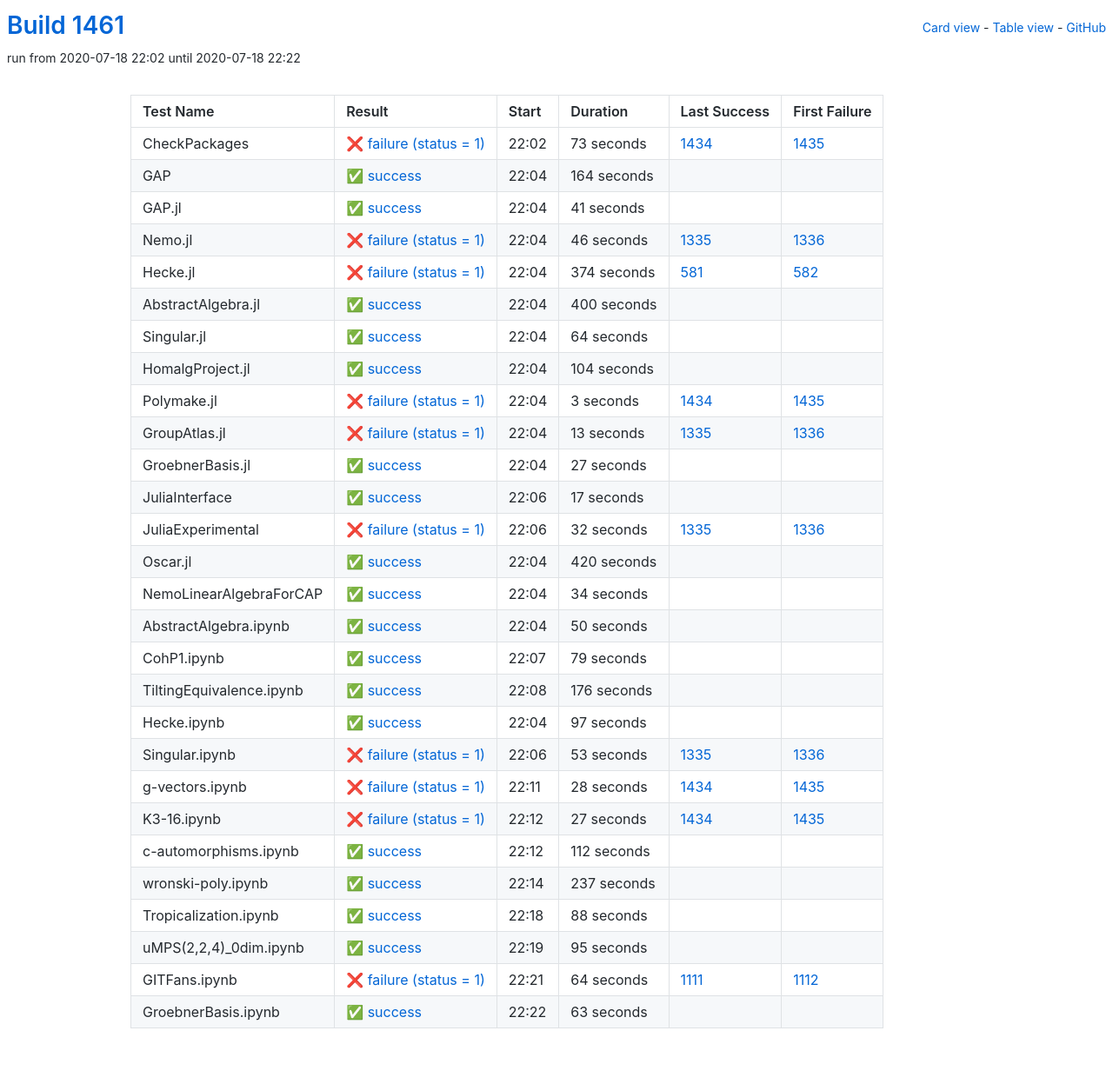
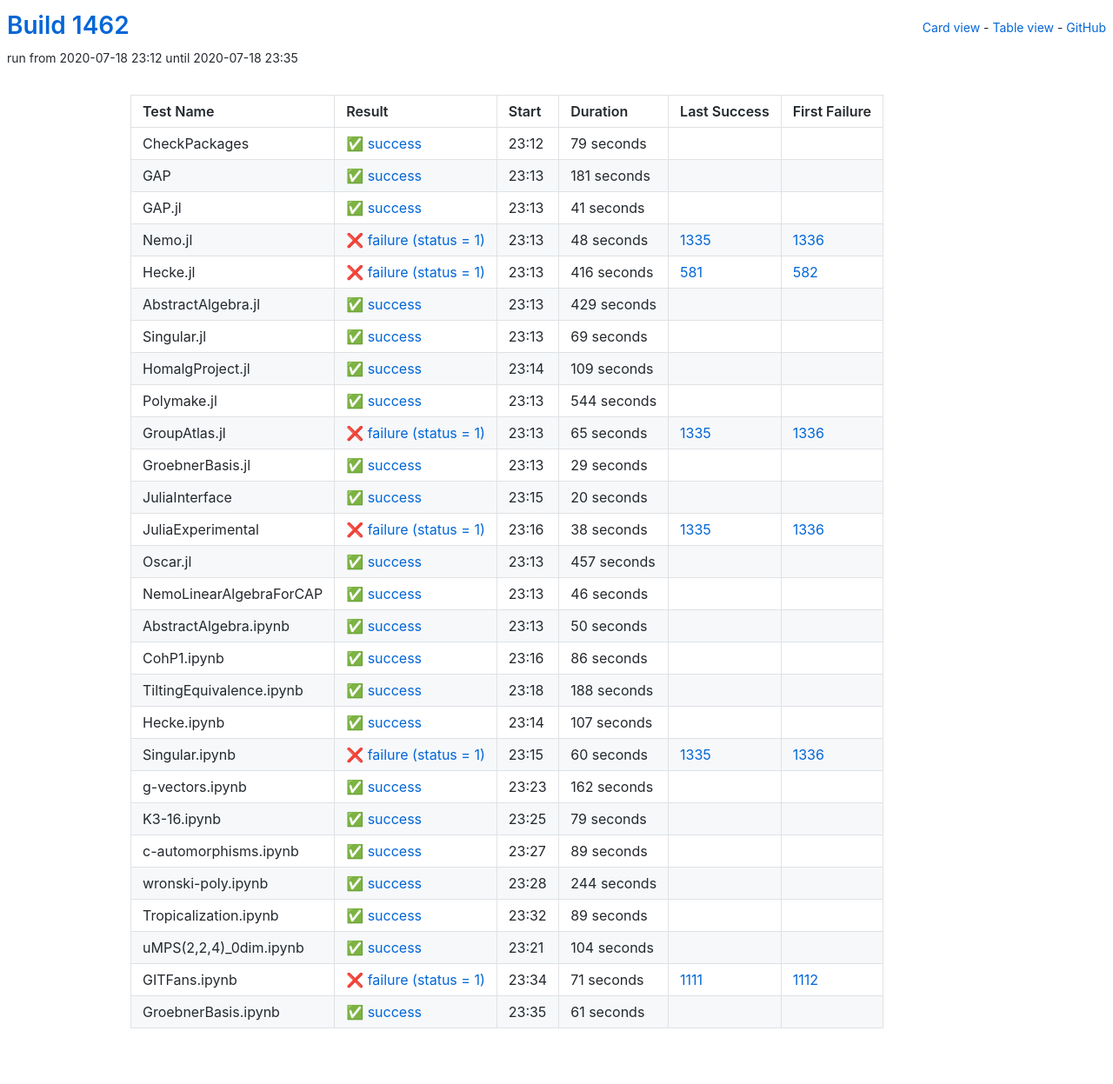
Before and after one commit to oscar-system/oscar-ci-status-1.4, a Jekyll site: the page built from table.html, in a window 1280 px wide. Shown: the whole page at 87% size. Built offline with Jekyll 4.4.1, drawn with Linux system fonts in a browser that asks for light colours.

Commit message:
Build #1462

```diff
--- a/_data/ci.yml
+++ b/_data/ci.yml
@@ -1,6 +1,6 @@
 ---
-build: 1461
-build_url: https://oscarci.mathematik.uni-kl.de/job/oscar-julia-1.4/1461/
+build: 1462
+build_url: https://oscarci.mathematik.uni-kl.de/job/oscar-julia-1.4/1462/
 job: oscar-julia-1.4
 organization: oscar-system
 repo: oscar-ci-status-1.4
@@ -8,32 +8,32 @@ repourl: https://github.com/oscar-system/oscar-ci-status-1.4
 tests:
 - name: CheckPackages
   id: checkpackages
-  log: https://oscarci.mathematik.uni-kl.de/job/oscar-julia-1.4/1461/artifact/logs/build-1461/CheckPackages.log
-  start: 2020-07-18 22:02
-  success: false
-  exitcode: 1
-  status: failure
-  duration: 73
-  last_success: 1434
-  last_success_url: https://oscarci.mathematik.uni-kl.de/job/oscar-julia-1.4/1434/
-  first_failure: 1435
-  first_failure_url: https://oscarci.mathematik.uni-kl.de/job/oscar-julia-1.4/1435/
-- name: GAP
-  id: gap
-  log: https://oscarci.mathematik.uni-kl.de/job/oscar-julia-1.4/1461/artifact/logs/build-1461/GAP.log
-  start: 2020-07-18 22:04
+  log: https://oscarci.mathematik.uni-kl.de/job/oscar-julia-1.4/1462/artifact/logs/build-1462/CheckPackages.log
+  start: 2020-07-18 23:12
   success: true
   exitcode: 0
   status: success
-  duration: 164
+  duration: 79
+  last_success: false
+  last_success_url:
+  first_failure: false
+  first_failure_url:
+- name: GAP
+  id: gap
+  log: https://oscarci.mathematik.uni-kl.de/job/oscar-julia-1.4/1462/artifact/logs/build-1462/GAP.log
+  start: 2020-07-18 23:13
+  success: true
+  exitcode: 0
+  status: success
+  duration: 181
   last_success: false
   last_success_url:
   first_failure: false
   first_failure_url:
 - name: GAP.jl
   id: gap-jl
-  log: https://oscarci.mathematik.uni-kl.de/job/oscar-julia-1.4/1461/artifact/logs/build-1461/GAP.jl.log
-  start: 2020-07-18 22:04
+  log: https://oscarci.mathematik.uni-kl.de/job/oscar-julia-1.4/1462/artifact/logs/build-1462/GAP.jl.log
+  start: 2020-07-18 23:13
   success: true
   exitcode: 0
   status: success
@@ -44,152 +44,152 @@ tests:
   first_failure_url:
 - name: Nemo.jl
   id: nemo-jl
-  log: https://oscarci.mathematik.uni-kl.de/job/oscar-julia-1.4/1461/artifact/logs/build-1461/Nemo.jl.log
-  start: 2020-07-18 22:04
+  log: https://oscarci.mathematik.uni-kl.de/job/oscar-julia-1.4/1462/artifact/logs/build-1462/Nemo.jl.log
+  start: 2020-07-18 23:13
   success: false
   exitcode: 1
   status: failure
-  duration: 46
+  duration: 48
   last_success: 1335
   last_success_url: https://oscarci.mathematik.uni-kl.de/job/oscar-julia-1.4/1335/
   first_failure: 1336
   first_failure_url: https://oscarci.mathematik.uni-kl.de/job/oscar-julia-1.4/1336/
 - name: Hecke.jl
   id: hecke-jl
-  log: https://oscarci.mathematik.uni-kl.de/job/oscar-julia-1.4/1461/artifact/logs/build-1461/Hecke.jl.log
-  start: 2020-07-18 22:04
+  log: https://oscarci.mathematik.uni-kl.de/job/oscar-julia-1.4/1462/artifact/logs/build-1462/Hecke.jl.log
+  start: 2020-07-18 23:13
   success: false
   exitcode: 1
   status: failure
-  duration: 374
+  duration: 416
   last_success: 581
   last_success_url: https://oscarci.mathematik.uni-kl.de/job/oscar-julia-1.4/581/
   first_failure: 582
   first_failure_url: https://oscarci.mathematik.uni-kl.de/job/oscar-julia-1.4/582/
 - name: AbstractAlgebra.jl
   id: abstractalgebra-jl
-  log: https://oscarci.mathematik.uni-kl.de/job/oscar-julia-1.4/1461/artifact/logs/build-1461/AbstractAlgebra.jl.log
-  start: 2020-07-18 22:04
+  log: https://oscarci.mathematik.uni-kl.de/job/oscar-julia-1.4/1462/artifact/logs/build-1462/AbstractAlgebra.jl.log
+  start: 2020-07-18 23:13
   success: true
   exitcode: 0
   status: success
-  duration: 400
+  duration: 429
   last_success: false
   last_success_url:
   first_failure: false
   first_failure_url:
 - name: Singular.jl
   id: singular-jl
-  log: https://oscarci.mathematik.uni-kl.de/job/oscar-julia-1.4/1461/artifact/logs/build-1461/Singular.jl.log
-  start: 2020-07-18 22:04
+  log: https://oscarci.mathematik.uni-kl.de/job/oscar-julia-1.4/1462/artifact/logs/build-1462/Singular.jl.log
+  start: 2020-07-18 23:13
   success: true
   exitcode: 0
   status: success
-  duration: 64
+  duration: 69
   last_success: false
   last_success_url:
   first_failure: false
   first_failure_url:
 - name: HomalgProject.jl
   id: homalgproject-jl
-  log: https://oscarci.mathematik.uni-kl.de/job/oscar-julia-1.4/1461/artifact/logs/build-1461/HomalgProject.jl.log
-  start: 2020-07-18 22:04
+  log: https://oscarci.mathematik.uni-kl.de/job/oscar-julia-1.4/1462/artifact/logs/build-1462/HomalgProject.jl.log
+  start: 2020-07-18 23:14
   success: true
   exitcode: 0
   status: success
-  duration: 104
+  duration: 109
   last_success: false
   last_success_url:
   first_failure: false
   first_failure_url:
 - name: Polymake.jl
   id: polymake-jl
-  log: https://oscarci.mathematik.uni-kl.de/job/oscar-julia-1.4/1461/artifact/logs/build-1461/Polymake.jl.log
-  start: 2020-07-18 22:04
+  log: https://oscarci.mathematik.uni-kl.de/job/oscar-julia-1.4/1462/artifact/logs/build-1462/Polymake.jl.log
+  start: 2020-07-18 23:13
+  success: true
+  exitcode: 0
+  status: success
+  duration: 544
+  last_success: false
+  last_success_url:
+  first_failure: false
+  first_failure_url:
+- name: GroupAtlas.jl
+  id: groupatlas-jl
+  log: https://oscarci.mathematik.uni-kl.de/job/oscar-julia-1.4/1462/artifact/logs/build-1462/GroupAtlas.jl.log
+  start: 2020-07-18 23:13
   success: false
   exitcode: 1
   status: failure
-  duration: 3
-  last_success: 1434
-  last_success_url: https://oscarci.mathematik.uni-kl.de/job/oscar-julia-1.4/1434/
-  first_failure: 1435
-  first_failure_url: https://oscarci.mathematik.uni-kl.de/job/oscar-julia-1.4/1435/
-- name: GroupAtlas.jl
-  id: groupatlas-jl
-  log: https://oscarci.mathematik.uni-kl.de/job/oscar-julia-1.4/1461/artifact/logs/build-1461/GroupAtlas.jl.log
-  start: 2020-07-18 22:04
-  success: false
-  exitcode: 1
-  status: failure
-  duration: 13
+  duration: 65
   last_success: 1335
   last_success_url: https://oscarci.mathematik.uni-kl.de/job/oscar-julia-1.4/1335/
   first_failure: 1336
   first_failure_url: https://oscarci.mathematik.uni-kl.de/job/oscar-julia-1.4/1336/
 - name: GroebnerBasis.jl
   id: groebnerbasis-jl
-  log: https://oscarci.mathematik.uni-kl.de/job/oscar-julia-1.4/1461/artifact/logs/build-1461/GroebnerBasis.jl.log
-  start: 2020-07-18 22:04
+  log: https://oscarci.mathematik.uni-kl.de/job/oscar-julia-1.4/1462/artifact/logs/build-1462/GroebnerBasis.jl.log
+  start: 2020-07-18 23:13
   success: true
   exitcode: 0
   status: success
-  duration: 27
+  duration: 29
   last_success: false
   last_success_url:
   first_failure: false
   first_failure_url:
 - name: JuliaInterface
   id: juliainterface
-  log: https://oscarci.mathematik.uni-kl.de/job/oscar-julia-1.4/1461/artifact/logs/build-1461/JuliaInterface.log
-  start: 2020-07-18 22:06
+  log: https://oscarci.mathematik.uni-kl.de/job/oscar-julia-1.4/1462/artifact/logs/build-1462/JuliaInterface.log
+  start: 2020-07-18 23:15
   success: true
   exitcode: 0
   status: success
-  duration: 17
+  duration: 20
   last_success: false
   last_success_url:
   first_failure: false
   first_failure_url:
 - name: JuliaExperimental
   id: juliaexperimental
-  log: https://oscarci.mathematik.uni-kl.de/job/oscar-julia-1.4/1461/artifact/logs/build-1461/JuliaExperimental.log
-  start: 2020-07-18 22:06
+  log: https://oscarci.mathematik.uni-kl.de/job/oscar-julia-1.4/1462/artifact/logs/build-1462/JuliaExperimental.log
+  start: 2020-07-18 23:16
   success: false
   exitcode: 1
   status: failure
-  duration: 32
+  duration: 38
   last_success: 1335
   last_success_url: https://oscarci.mathematik.uni-kl.de/job/oscar-julia-1.4/1335/
   first_failure: 1336
   first_failure_url: https://oscarci.mathematik.uni-kl.de/job/oscar-julia-1.4/1336/
 - name: Oscar.jl
   id: oscar-jl
-  log: https://oscarci.mathematik.uni-kl.de/job/oscar-julia-1.4/1461/artifact/logs/build-1461/Oscar.jl.log
-  start: 2020-07-18 22:04
+  log: https://oscarci.mathematik.uni-kl.de/job/oscar-julia-1.4/1462/artifact/logs/build-1462/Oscar.jl.log
+  start: 2020-07-18 23:13
   success: true
   exitcode: 0
   status: success
-  duration: 420
+  duration: 457
   last_success: false
   last_success_url:
   first_failure: false
   first_failure_url:
 - name: NemoLinearAlgebraForCAP
   id: nemolinearalgebraforcap
-  log: https://oscarci.mathematik.uni-kl.de/job/oscar-julia-1.4/1461/artifact/logs/build-1461/NemoLinearAlgebraForCAP.log
-  start: 2020-07-18 22:04
+  log: https://oscarci.mathematik.uni-kl.de/job/oscar-julia-1.4/1462/artifact/logs/build-1462/NemoLinearAlgebraForCAP.log
+  start: 2020-07-18 23:13
   success: true
   exitcode: 0
   status: success
-  duration: 34
+  duration: 46
   last_success: false
   last_success_url:
   first_failure: false
   first_failure_url:
 - name: AbstractAlgebra.ipynb
   id: abstractalgebra-ipynb
-  log: https://oscarci.mathematik.uni-kl.de/job/oscar-julia-1.4/1461/artifact/logs/build-1461/AbstractAlgebra.ipynb.log
-  start: 2020-07-18 22:04
+  log: https://oscarci.mathematik.uni-kl.de/job/oscar-julia-1.4/1462/artifact/logs/build-1462/AbstractAlgebra.ipynb.log
+  start: 2020-07-18 23:13
   success: true
   exitcode: 0
   status: success
@@ -200,8 +200,68 @@ tests:
   first_failure_url:
 - name: CohP1.ipynb
   id: cohp1-ipynb
-  log: https://oscarci.mathematik.uni-kl.de/job/oscar-julia-1.4/1461/artifact/logs/build-1461/CohP1.ipynb.log
-  start: 2020-07-18 22:07
+  log: https://oscarci.mathematik.uni-kl.de/job/oscar-julia-1.4/1462/artifact/logs/build-1462/CohP1.ipynb.log
+  start: 2020-07-18 23:16
+  success: true
+  exitcode: 0
+  status: success
+  duration: 86
+  last_success: false
+  last_success_url:
+  first_failure: false
+  first_failure_url:
+- name: TiltingEquivalence.ipynb
+  id: tiltingequivalence-ipynb
+  log: https://oscarci.mathematik.uni-kl.de/job/oscar-julia-1.4/1462/artifact/logs/build-1462/TiltingEquivalence.ipynb.log
+  start: 2020-07-18 23:18
+  success: true
+  exitcode: 0
+  status: success
+  duration: 188
+  last_success: false
+  last_success_url:
+  first_failure: false
+  first_failure_url:
+- name: Hecke.ipynb
+  id: hecke-ipynb
+  log: https://oscarci.mathematik.uni-kl.de/job/oscar-julia-1.4/1462/artifact/logs/build-1462/Hecke.ipynb.log
+  start: 2020-07-18 23:14
+  success: true
+  exitcode: 0
+  status: success
+  duration: 107
+  last_success: false
+  last_success_url:
+  first_failure: false
+  first_failure_url:
+- name: Singular.ipynb
+  id: singular-ipynb
+  log: https://oscarci.mathematik.uni-kl.de/job/oscar-julia-1.4/1462/artifact/logs/build-1462/Singular.ipynb.log
+  start: 2020-07-18 23:15
+  success: false
+  exitcode: 1
+  status: failure
+  duration: 60
+  last_success: 1335
+  last_success_url: https://oscarci.mathematik.uni-kl.de/job/oscar-julia-1.4/1335/
+  first_failure: 1336
+  first_failure_url: https://oscarci.mathematik.uni-kl.de/job/oscar-julia-1.4/1336/
+- name: g-vectors.ipynb
+  id: g-vectors-ipynb
+  log: https://oscarci.mathematik.uni-kl.de/job/oscar-julia-1.4/1462/artifact/logs/build-1462/g-vectors.ipynb.log
+  start: 2020-07-18 23:23
+  success: true
+  exitcode: 0
+  status: success
+  duration: 162
+  last_success: false
+  last_success_url:
+  first_failure: false
+  first_failure_url:
+- name: K3-16.ipynb
+  id: k3-16-ipynb
+  log: https://oscarci.mathematik.uni-kl.de/job/oscar-julia-1.4/1462/artifact/logs/build-1462/K3-16.ipynb.log
+  start: 2020-07-18 23:25
   success: true
   exitcode: 0
   status: success
@@ -210,134 +270,74 @@ tests:
   last_success_url:
   first_failure: false
   first_failure_url:
-- name: TiltingEquivalence.ipynb
-  id: tiltingequivalence-ipynb
-  log: https://oscarci.mathematik.uni-kl.de/job/oscar-julia-1.4/1461/artifact/logs/build-1461/TiltingEquivalence.ipynb.log
-  start: 2020-07-18 22:08
+- name: c-automorphisms.ipynb
+  id: c-automorphisms-ipynb
+  log: https://oscarci.mathematik.uni-kl.de/job/oscar-julia-1.4/1462/artifact/logs/build-1462/c-automorphisms.ipynb.log
+  start: 2020-07-18 23:27
   success: true
   exitcode: 0
   status: success
-  duration: 176
-  last_success: false
-  last_success_url:
-  first_failure: false
-  first_failure_url:
-- name: Hecke.ipynb
-  id: hecke-ipynb
-  log: https://oscarci.mathematik.uni-kl.de/job/oscar-julia-1.4/1461/artifact/logs/build-1461/Hecke.ipynb.log
-  start: 2020-07-18 22:04
-  success: true
-  exitcode: 0
-  status: success
-  duration: 97
-  last_success: false
-  last_success_url:
-  first_failure: false
-  first_failure_url:
-- name: Singular.ipynb
-  id: singular-ipynb
-  log: https://oscarci.mathematik.uni-kl.de/job/oscar-julia-1.4/1461/artifact/logs/build-1461/Singular.ipynb.log
-  start: 2020-07-18 22:06
-  success: false
-  exitcode: 1
-  status: failure
-  duration: 53
-  last_success: 1335
-  last_success_url: https://oscarci.mathematik.uni-kl.de/job/oscar-julia-1.4/1335/
-  first_failure: 1336
-  first_failure_url: https://oscarci.mathematik.uni-kl.de/job/oscar-julia-1.4/1336/
-- name: g-vectors.ipynb
-  id: g-vectors-ipynb
-  log: https://oscarci.mathematik.uni-kl.de/job/oscar-julia-1.4/1461/artifact/logs/build-1461/g-vectors.ipynb.log
-  start: 2020-07-18 22:11
-  success: false
-  exitcode: 1
-  status: failure
-  duration: 28
-  last_success: 1434
-  last_success_url: https://oscarci.mathematik.uni-kl.de/job/oscar-julia-1.4/1434/
-  first_failure: 1435
-  first_failure_url: https://oscarci.mathematik.uni-kl.de/job/oscar-julia-1.4/1435/
-- name: K3-16.ipynb
-  id: k3-16-ipynb
-  log: https://oscarci.mathematik.uni-kl.de/job/oscar-julia-1.4/1461/artifact/logs/build-1461/K3-16.ipynb.log
-  start: 2020-07-18 22:12
-  success: false
-  exitcode: 1
-  status: failure
-  duration: 27
-  last_success: 1434
-  last_success_url: https://oscarci.mathematik.uni-kl.de/job/oscar-julia-1.4/1434/
-  first_failure: 1435
-  first_failure_url: https://oscarci.mathematik.uni-kl.de/job/oscar-julia-1.4/1435/
-- name: c-automorphisms.ipynb
-  id: c-automorphisms-ipynb
-  log: https://oscarci.mathematik.uni-kl.de/job/oscar-julia-1.4/1461/artifact/logs/build-1461/c-automorphisms.ipynb.log
-  start: 2020-07-18 22:12
-  success: true
-  exitcode: 0
-  status: success
-  duration: 112
+  duration: 89
   last_success: false
   last_success_url:
   first_failure: false
   first_failure_url:
 - name: wronski-poly.ipynb
   id: wronski-poly-ipynb
-  log: https://oscarci.mathematik.uni-kl.de/job/oscar-julia-1.4/1461/artifact/logs/build-1461/wronski-poly.ipynb.log
-  start: 2020-07-18 22:14
+  log: https://oscarci.mathematik.uni-kl.de/job/oscar-julia-1.4/1462/artifact/logs/build-1462/wronski-poly.ipynb.log
+  start: 2020-07-18 23:28
   success: true
   exitcode: 0
   status: success
-  duration: 237
+  duration: 244
   last_success: false
   last_success_url:
   first_failure: false
   first_failure_url:
 - name: Tropicalization.ipynb
   id: tropicalization-ipynb
-  log: https://oscarci.mathematik.uni-kl.de/job/oscar-julia-1.4/1461/artifact/logs/build-1461/Tropicalization.ipynb.log
-  start: 2020-07-18 22:18
+  log: https://oscarci.mathematik.uni-kl.de/job/oscar-julia-1.4/1462/artifact/logs/build-1462/Tropicalization.ipynb.log
+  start: 2020-07-18 23:32
   success: true
   exitcode: 0
   status: success
-  duration: 88
+  duration: 89
   last_success: false
   last_success_url:
   first_failure: false
   first_failure_url:
 - name: uMPS(2,2,4)_0dim.ipynb
   id: umps-2-2-4-0dim-ipynb
-  log: https://oscarci.mathematik.uni-kl.de/job/oscar-julia-1.4/1461/artifact/logs/build-1461/uMPS-2-2-4-_0dim.ipynb.log
-  start: 2020-07-18 22:19
+  log: https://oscarci.mathematik.uni-kl.de/job/oscar-julia-1.4/1462/artifact/logs/build-1462/uMPS-2-2-4-_0dim.ipynb.log
+  start: 2020-07-18 23:21
   success: true
   exitcode: 0
   status: success
-  duration: 95
+  duration: 104
   last_success: false
   last_success_url:
   first_failure: false
   first_failure_url:
 - name: GITFans.ipynb
   id: gitfans-ipynb
-  log: https://oscarci.mathematik.uni-kl.de/job/oscar-julia-1.4/1461/artifact/logs/build-1461/GITFans.ipynb.log
-  start: 2020-07-18 22:21
+  log: https://oscarci.mathematik.uni-kl.de/job/oscar-julia-1.4/1462/artifact/logs/build-1462/GITFans.ipynb.log
+  start: 2020-07-18 23:34
   success: false
   exitcode: 1
   status: failure
-  duration: 64
+  duration: 71
   last_success: 1111
   last_success_url: https://oscarci.mathematik.uni-kl.de/job/oscar-julia-1.4/1111/
   first_failure: 1112
   first_failure_url: https://oscarci.mathematik.uni-kl.de/job/oscar-julia-1.4/1112/
 - name: GroebnerBasis.ipynb
   id: groebnerbasis-ipynb
-  log: https://oscarci.mathematik.uni-kl.de/job/oscar-julia-1.4/1461/artifact/logs/build-1461/GroebnerBasis.ipynb.log
-  start: 2020-07-18 22:22
+  log: https://oscarci.mathematik.uni-kl.de/job/oscar-julia-1.4/1462/artifact/logs/build-1462/GroebnerBasis.ipynb.log
+  start: 2020-07-18 23:35
   success: true
   exitcode: 0
   status: success
-  duration: 63
+  duration: 61
   last_success: false
   last_success_url:
   first_failure: false
```
Also changed, not shown: README.md.
